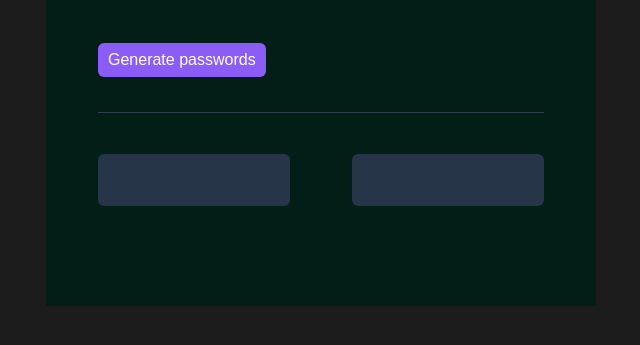
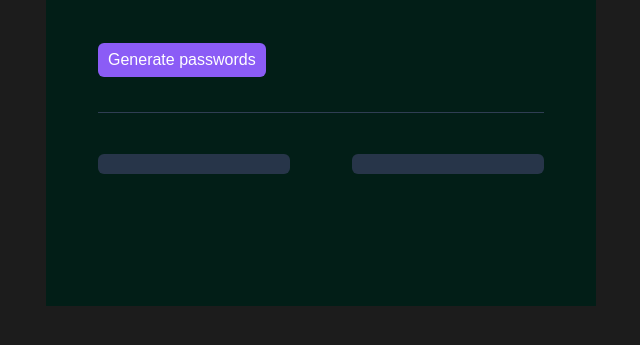
Before and after one commit to rhodevisser/password-generator, a website built with Vite: page index.html in a window 1280 px wide. Shown: the part 271-616 px from the top of the page, without its empty margins (319-959 px from the left). Built offline with nearby package versions, Linux system fonts and the light colour scheme.

Commit message:
canceled the last one

```diff
--- a/index.css
+++ b/index.css
@@ -67,14 +67,10 @@ button:hover {
 
 .fields-passwords {
     width: 192px;
-    min-height: 32px;
     padding-top: 10px;
     padding-bottom: 10px;
     text-align: center;
     color: #C4B5FD;
     background-color: #273549;
     border-radius: 6px;
-    display: flex;
-    align-items: center;
-    justify-content: center;
 }
```
